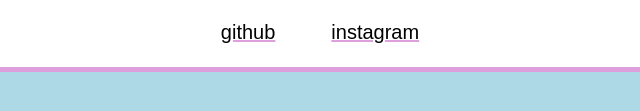
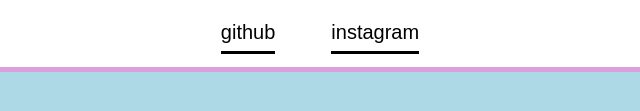
Before and after one commit to anc4rla/anacarla_it2ol, a plain HTML site: page index.html in a window 1280 px wide. Shown: the part 269-380 px from the top of the page, 320-960 px from the left. Drawn offline with Linux system fonts and the light colour scheme.

Commit message:
maisumm
outro update novinho lindo xuxuzinho hehe

```diff
--- a/style.css
+++ b/style.css
@@ -8,10 +8,10 @@ body{
    background-color: white;
    border-radius: 1%;
  }
- header div {
+ .links {
    text-align: center;
  }
- header div a {
+ .links a {
    color: black;
    font-size: 20px;
    text-align: center;
@@ -21,7 +21,7 @@ body{
    font-family: "Mulish", sans-serif;
 
  }
-header div a:hover{
+.links a:hover{
 color: plum;
 transition: color 700ms;
 }
@@ -65,7 +65,6 @@ transition: color 700ms;
 #linksFooter a{
   padding-top: 10px;
   padding-bottom: 8px;
-  border-bottom: 3px;
-  text-decoration: underline plum;
+  border-bottom: 3px solid;
   margin-top: 0px;
 }
```
